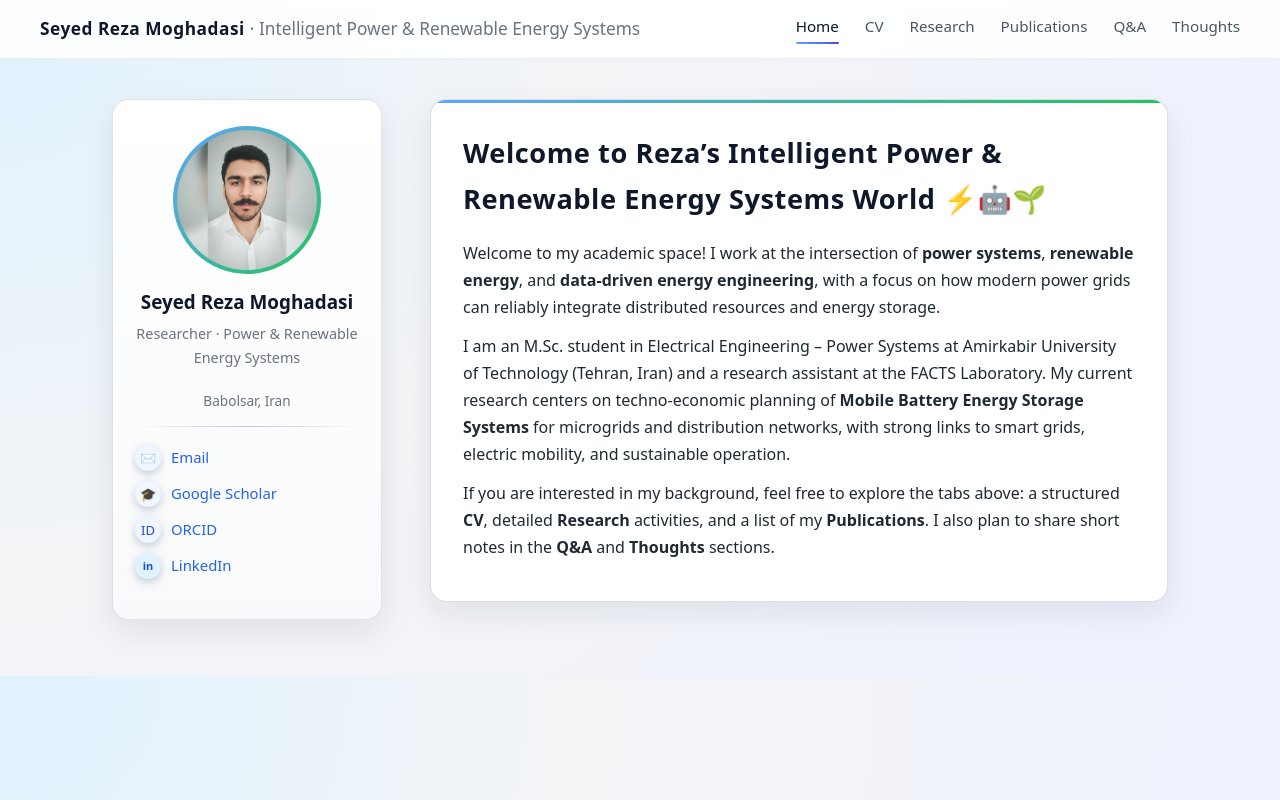
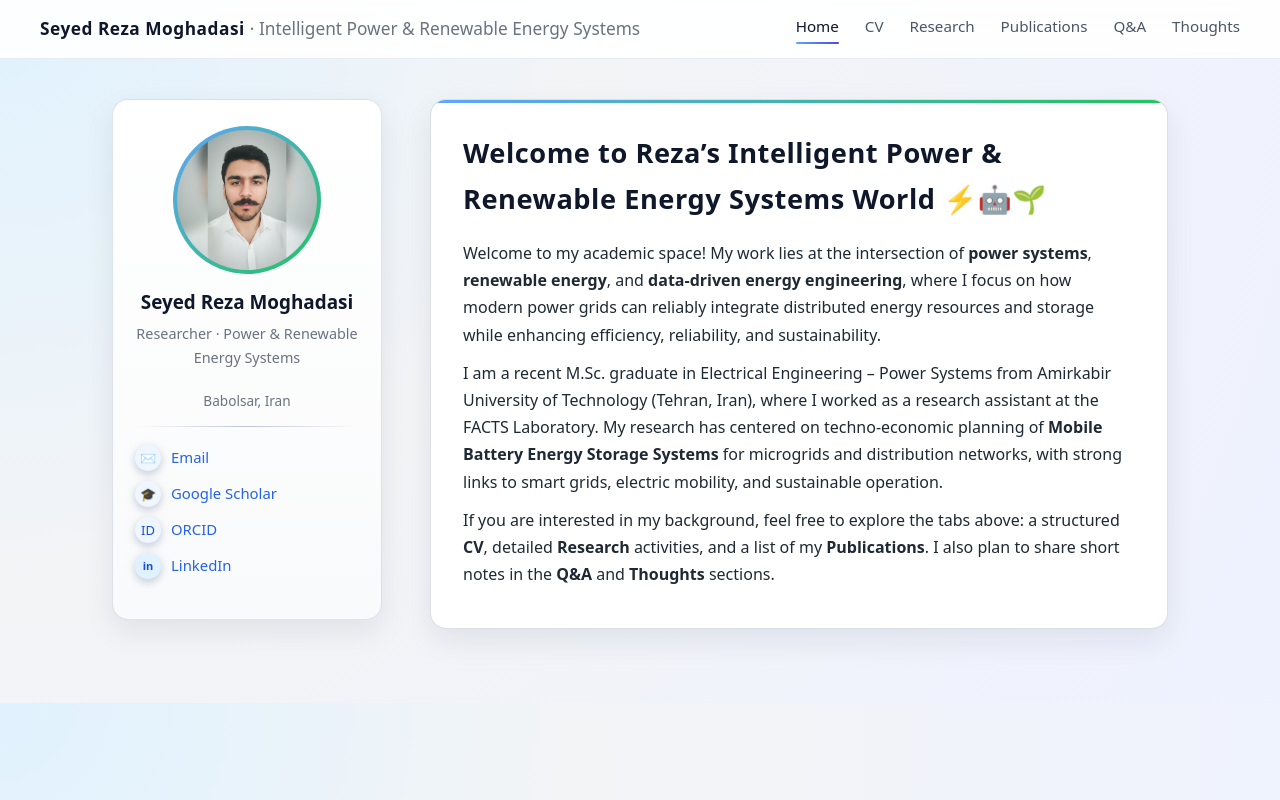
Before and after one commit to seyedrezamoghadasi/seyedrezamoghadasi.github.io, a plain HTML site: page index.html in a window 1280 px wide. Drawn offline with Linux system fonts and the light colour scheme.

Commit message:
Update index.html

```diff
--- a/index.html
+++ b/index.html
@@ -346,7 +346,7 @@
       </li>
       <li>
         <span class="icon-circle in">in</span>
-        <a href="https://www.linkedin.com/in/seyed-reza-moghadasi" target="_blank">
+        <a href="https://www.linkedin.com/in/seyedrezamoghadasi/" target="_blank">
           LinkedIn
         </a>
       </li>
@@ -359,13 +359,13 @@
     <section id="tab-home" class="section-card tab-panel active">
       <h1>Welcome to Reza’s Intelligent Power &amp; Renewable Energy Systems World ⚡🤖🌱</h1>
       <p>
-        Welcome to my academic space! I work at the intersection of <b>power systems</b>, <b>renewable energy</b>,
-        and <b>data-driven energy engineering</b>, with a focus on how modern power grids can reliably integrate
-        distributed resources and energy storage.
+        Welcome to my academic space! My work lies at the intersection of <b>power systems</b>, <b>renewable energy</b>,
+        and <b>data-driven energy engineering</b>, where I focus on how modern power grids can reliably integrate
+        distributed energy resources and storage while enhancing efficiency, reliability, and sustainability.
       </p>
       <p>
-        I am an M.Sc. student in Electrical Engineering – Power Systems at Amirkabir University of Technology
-        (Tehran, Iran) and a research assistant at the FACTS Laboratory. My current research centers on
+        I am a recent M.Sc. graduate in Electrical Engineering – Power Systems from Amirkabir University of Technology
+        (Tehran, Iran), where I worked as a research assistant at the FACTS Laboratory. My research has centered on
         techno-economic planning of <b>Mobile Battery Energy Storage Systems</b> for microgrids and distribution
         networks, with strong links to smart grids, electric mobility, and sustainable operation.
       </p>
```
